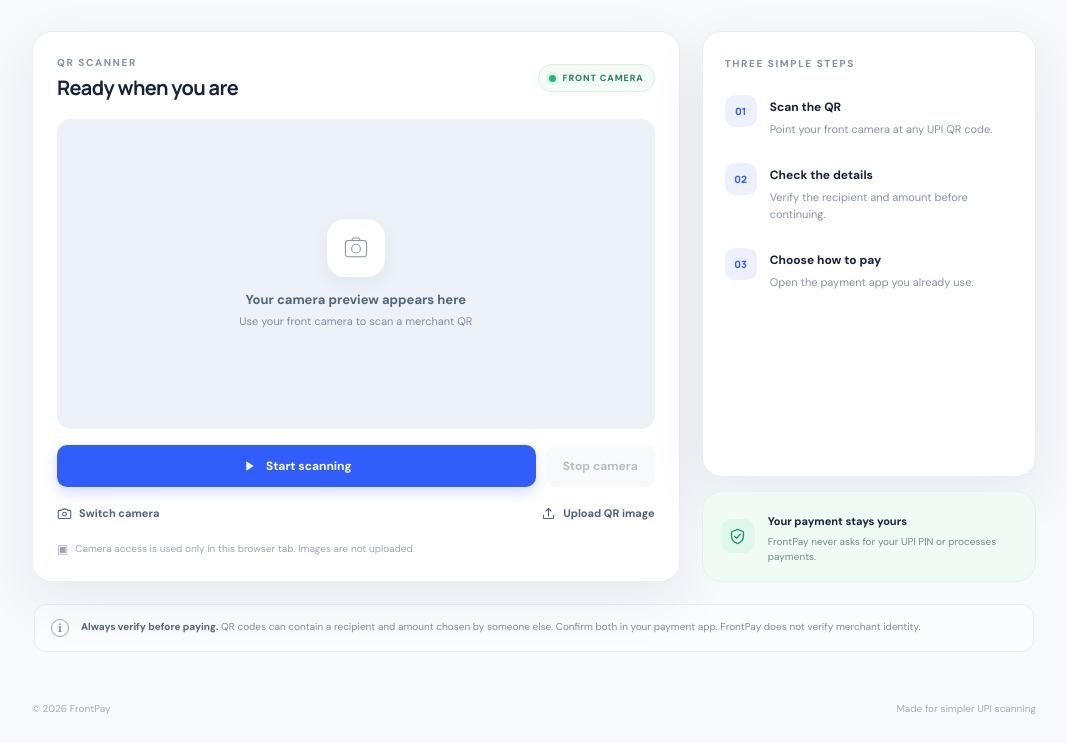
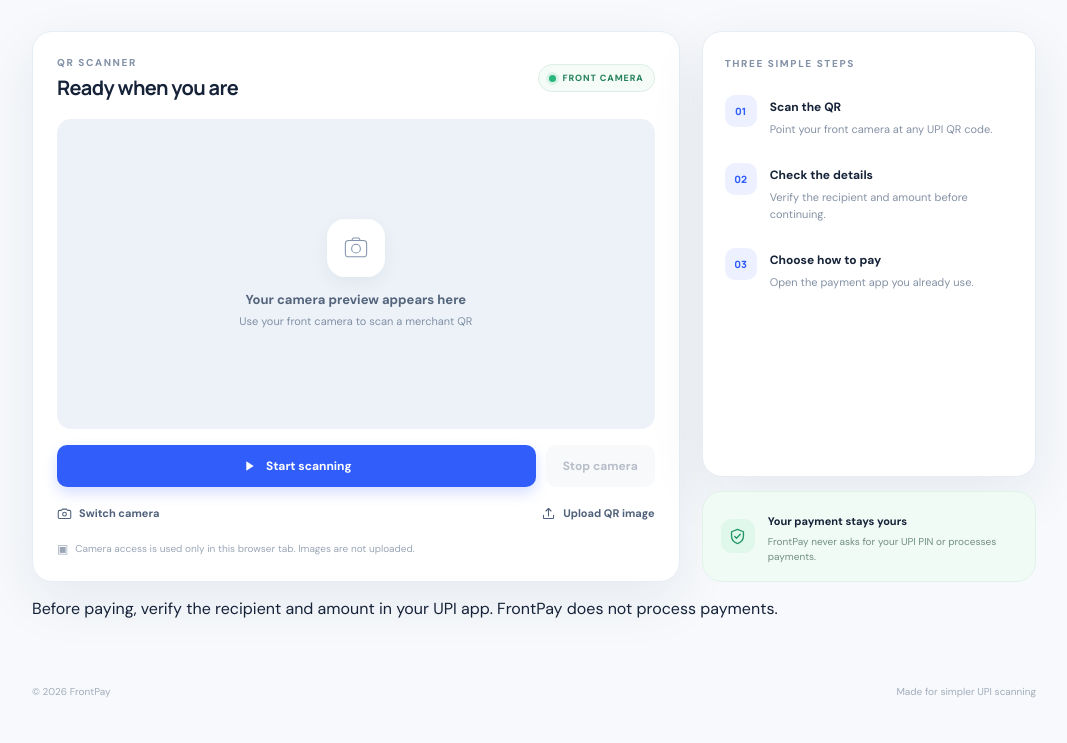
Before and after one commit to Baswaraj-Mundkar/FrontPay, a plain HTML site: page index.html in a window 1280 px wide. Shown: the part 576-1319 px from the top of the page, without its empty margins (106-1173 px from the left). Drawn offline with nearby package versions, Linux system fonts and the light colour scheme.

Commit message:
Simplify payment safety disclaimer

```diff
--- a/index.html
+++ b/index.html
@@ -85,7 +85,7 @@
       <div class="handoff-note" id="handoffNote">Your payment app will show the final details. Verify the recipient and amount there before entering your UPI PIN.</div>
       <div class="result-footer"><button class="text-action" id="copyUpiBtn" type="button">Copy UPI payment link</button><button class="text-action" id="scanAgainBtn" type="button">Scan another QR ↻</button></div>
     </section>
-    <section class="notice"><div class="notice-symbol">i</div><p><strong>Always verify before paying.</strong> QR codes can contain a recipient and amount chosen by someone else. Confirm both in your payment app. FrontPay does not verify merchant identity.</p></section>
+    <p class="safety-note">Before paying, verify the recipient and amount in your UPI app. FrontPay does not process payments.</p>
   </main>
   <footer><span>© <span id="year"></span> FrontPay</span><span>Made for simpler UPI scanning</span></footer>
   <div class="toast" id="toast" role="status" aria-live="polite"></div>
```
